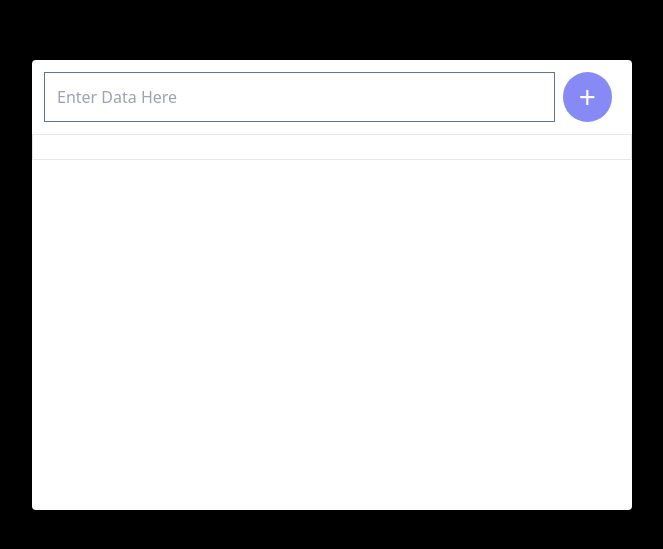
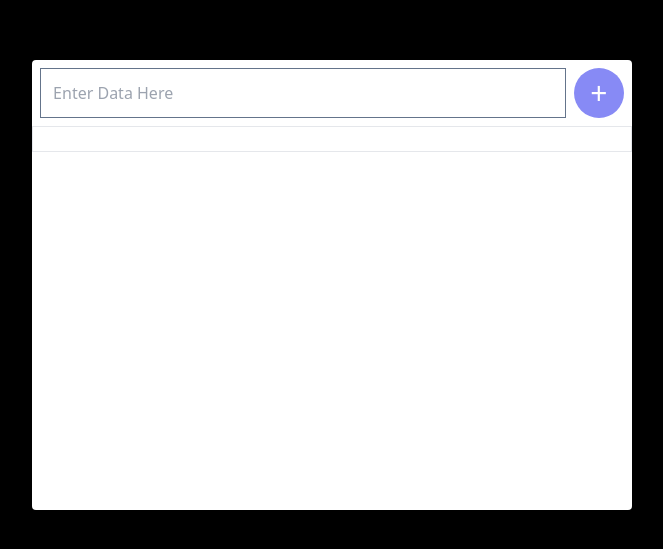
Before and after one commit to Max2242/iMeet_task1, a React (Create React App) app: page / in a window 1280 px wide. Shown: the part 115-664 px from the top of the page, without its empty margins (308-971 px from the left). Built offline with nearby package versions, Linux system fonts and the light colour scheme.

Commit message:
Update Input.jsx

```diff
--- a/src/components/Input.jsx
+++ b/src/components/Input.jsx
@@ -4,11 +4,11 @@ export default function Input(props) {
   const inputBox= useRef()
 
   return (
-    <div className='p-3 flex justify-around'>
+    <div className='p-2 flex justify-around'>
 
       <input type="text" placeholder='Enter data here' ref={inputBox}  className='capitalize p-3 focus:outline-none border-slate-500 border w-[90%] text-transform-capitalize'/>
 
-   <div className='cursor-pointer mx-2 w-[50px] h-[50px] bg-[#878AF5] text-white text-3xl rounded-[50%] flex justify-center items-center ' onClick={()=>{
+   <div className='cursor-pointer ml-2 w-[50px] h-[50px] bg-[#878AF5] text-white text-3xl rounded-[50%] flex justify-center items-center ' onClick={()=>{
     props.handler(inputBox.current.value)
     inputBox.current.value=" "}}>
     +</div>
```
